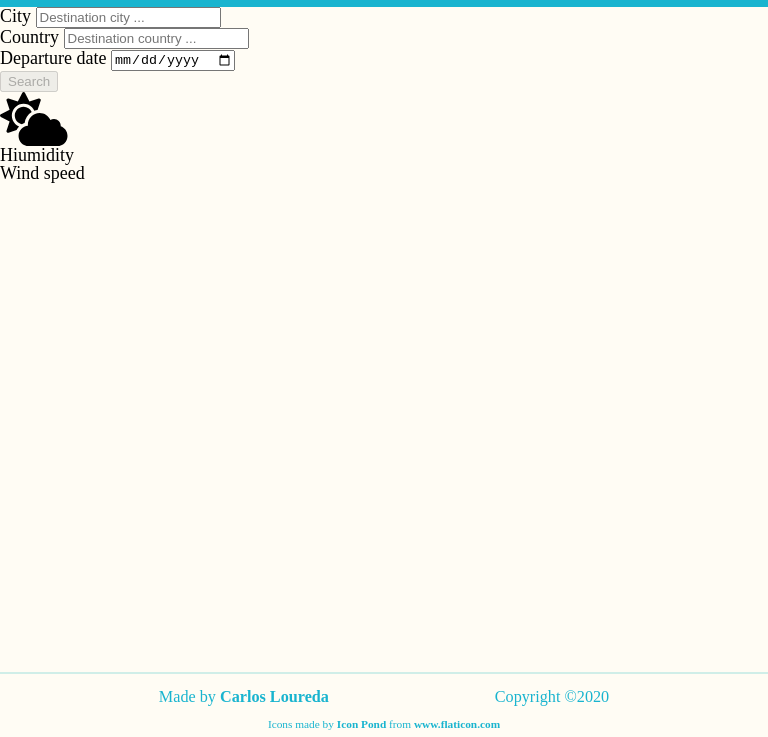
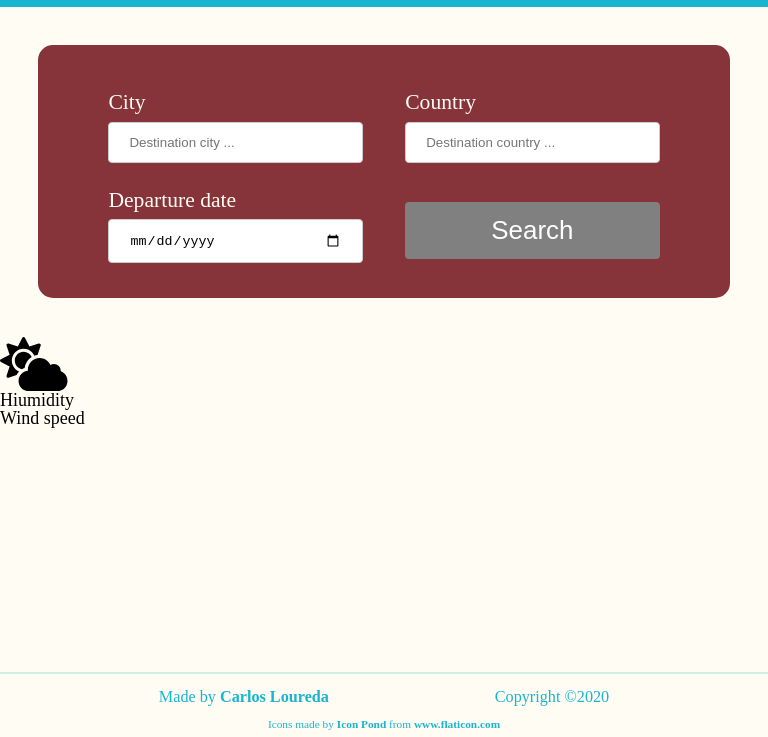
Before and after one commit to carlosloureda/FEND-Travel-App, a website built with webpack: page src/client/views/index.html in a window 768 px wide. Shown: the part 63-800 px from the top of the page. Built offline with nearby package versions, Linux system fonts and the light colour scheme; files whose address does not match are found by name.

Commit message:
[design] Form behaves properly on multiple devices

```diff
--- a/src/client/styles/mobile.scss
+++ b/src/client/styles/mobile.scss
@@ -4,9 +4,9 @@ $color3: #d0eee8;
 $color4: #19b4cf;
 $color5: #0ca286;
 
-:root {
-  font-size: 18px;
-}
+// :root {
+//   font-size: 18px;
+// }
 
 @media (max-width: 480px) {
   footer {
@@ -30,12 +30,12 @@ $color5: #0ca286;
       font-size: 0.7em;
     }
   }
-  .form-container {
-    display: flex;
-    flex-direction: column;
-    align-items: center;
-    margin: 5%;
-  }
+  // .form-container {
+  //   display: flex;
+  //   flex-direction: column;
+  //   align-items: center;
+  //   margin: 5%;
+  // }
 
   .trip-form {
     display: flex;
--- a/src/client/styles/style.scss
+++ b/src/client/styles/style.scss
@@ -3,6 +3,10 @@ $color2: #fffcf4;
 $color3: #d0eee8;
 $color4: #19b4cf;
 $color5: #0ca286;
+
+:root {
+  font-size: 18px;
+}
 
 html {
   scroll-behavior: smooth;
@@ -94,3 +98,73 @@ footer {
 .strong {
   font-weight: 800;
 }
+
+// Form
+
+.form-container {
+  display: flex;
+  flex-direction: column;
+  align-items: center;
+  margin: 5%;
+}
+
+.trip-form {
+  display: flex;
+  flex-direction: row;
+  justify-content: space-evenly;
+  align-items: center;
+  padding: 50px;
+  font-size: 1.2em;
+  width: 100%;
+  // background-color: $color5;
+  background-color: $color1;
+  // color: $color1;
+  color: $color2;
+  border-radius: 15px;
+  flex-wrap: wrap;
+
+  & .trip-form--group {
+    display: flex;
+    flex-direction: column;
+    width: 20%;
+    // padding-top: 3%;
+    & input[type="text"],
+    input[type="date"],
+    select {
+      width: 100%;
+      padding: 12px 20px;
+      margin: 8px 0;
+      display: inline-block;
+      border: 1px solid #ccc;
+      border-radius: 4px;
+      box-sizing: border-box;
+    }
+  }
+  & button {
+    align-self: flex-end;
+    width: 100%;
+    background-color: $color5;
+    color: white;
+    padding: 14px 20px;
+    margin: 8px 0;
+    border: none;
+    border-radius: 4px;
+    font-size: 1.2em;
+    cursor: pointer;
+    &:disabled {
+      background-color: grey;
+      background: grey;
+      cursor: not-allowed;
+    }
+    &:not(:disabled):hover {
+      background-color: #45a049;
+    }
+    &:not(:disabled):active {
+      position: relative;
+      top: 1px;
+    }
+    &.loading {
+      cursor: progress;
+    }
+  }
+}
--- a/src/client/styles/tablet.scss
+++ b/src/client/styles/tablet.scss
@@ -1,4 +1,72 @@
-@media (min-device-width: 481px) and (max-device-width: 768px) {
+$color1: #863439;
+$color2: #fffcf4;
+$color3: #d0eee8;
+$color4: #19b4cf;
+$color5: #0ca286;
+
+// @media (min-width: 481px) and (max-width: 768px) {
+@media (min-width: 481px) and (max-width: 1170px) {
   /* STYLES GO HERE */
   //   1024
+
+  .trip-form {
+    display: flex;
+    flex-direction: row;
+    justify-content: space-evenly;
+    align-items: center;
+    padding: 4%;
+    font-size: 1.2em;
+    width: 100%;
+    // background-color: $color5;
+    background-color: $color1;
+    // color: $color1;
+    color: $color2;
+    border-radius: 15px;
+    flex-wrap: wrap;
+
+    & .trip-form--group {
+      display: flex;
+      flex-direction: column;
+      width: 40%;
+      padding-top: 3%;
+      & input[type="text"],
+      input[type="date"],
+      select {
+        width: 100%;
+        padding: 12px 20px;
+        margin: 8px 0;
+        display: inline-block;
+        border: 1px solid #ccc;
+        border-radius: 4px;
+        box-sizing: border-box;
+      }
+    }
+    & button {
+      align-self: flex-end;
+      width: 100%;
+      background-color: $color5;
+      color: white;
+      padding: 14px 20px;
+      margin: 8px 0;
+      border: none;
+      border-radius: 4px;
+      font-size: 1.2em;
+      cursor: pointer;
+      &:disabled {
+        background-color: grey;
+        background: grey;
+        cursor: not-allowed;
+      }
+      &:not(:disabled):hover {
+        background-color: #45a049;
+      }
+      &:not(:disabled):active {
+        position: relative;
+        top: 1px;
+      }
+      &.loading {
+        cursor: progress;
+      }
+    }
+  }
 }
--- a/src/client/views/index.html
+++ b/src/client/views/index.html
@@ -35,7 +35,9 @@
             <label for="departure_date">Departure date</label>
             <input type="date" name="departure_date" id="departure_date" />
           </div>
-          <button id="submit-button">Search</button>
+          <div class="trip-form--group">
+            <button id="submit-button">Search</button>
+          </div>
         </form>
       </section>
       <section id="results" class="results-container">
```
